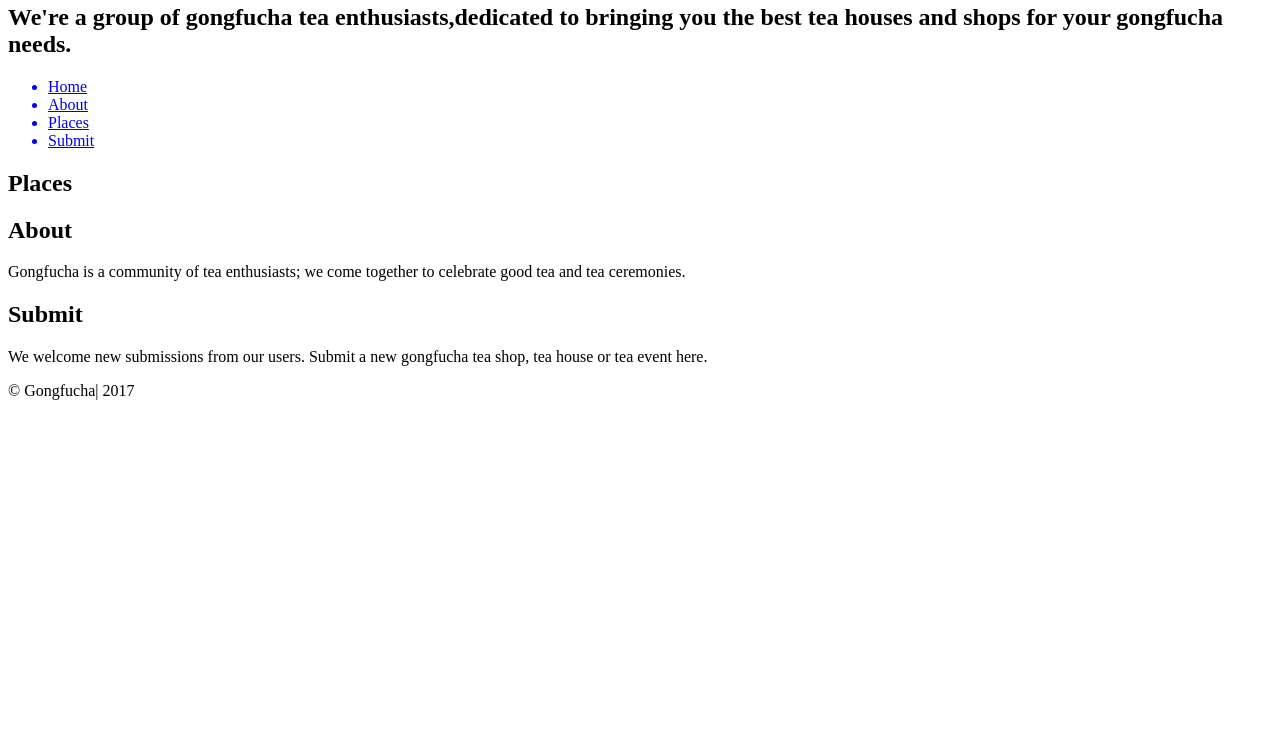
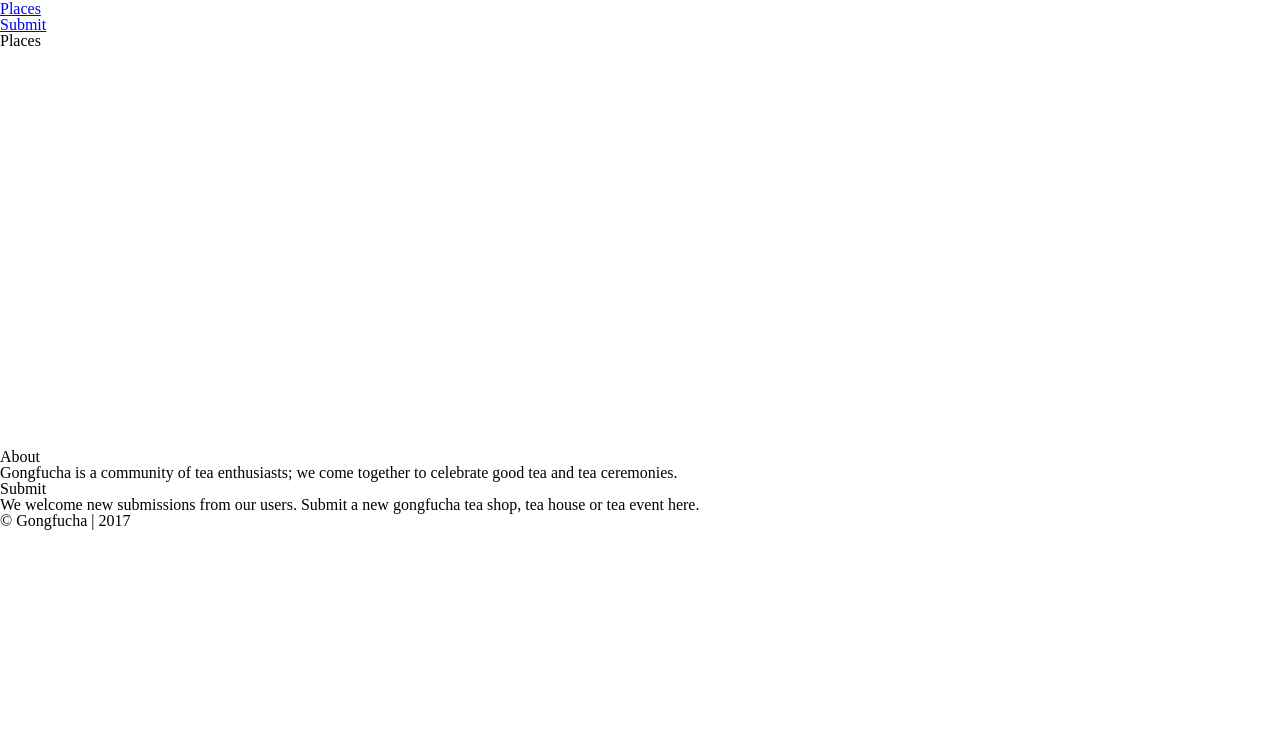
Before and after one commit to themarquisdesheric/gongfucha, a website: page public/index.html in a window 1280 px wide. Shown: the part 63-800 px from the top of the page. Drawn offline with nearby package versions, Linux system fonts and the light colour scheme.

Commit message:
Meyer reset added, HTML formatted a bit

```diff
--- a/public/index.html
+++ b/public/index.html
@@ -4,42 +4,64 @@
 	<meta charset="UTF-8">
 	<meta name="viewport" content="width=device-width, initial-scale=1.0">
 	<title>Gong Fu Cha</title>
+	<link type="text/css" rel="stylesheet" href="vendor/styles/meyer.css">
 	<link type="text/css" rel="stylesheet" href="styles/base.css">
 	<link type="text/css" rel="stylesheet" href="styles/layout.css">
 	<link type="text/css" rel="stylesheet" href="styles/module.css">
 </head>
+
 <body>
-  <header class="site-header clearfix">
-        <nav class="main-nav">
-            <h1 id="home">Welcome to Gongfucha</h1>
-            <h1>We're a group of gongfucha tea enthusiasts,dedicated to bringing you the best tea houses and shops for your gongfucha needs.</h1>
-            <div class="icon-menu"></div>
+	<header>
+		<nav>
+			<h1>Welcome to Gongfucha</h1>
+			<h2>We're a group of gongfucha tea enthusiasts,dedicated to bringing you the best tea houses and shops for your gongfucha
+				needs.</h2>
+
 			<ul>
-              <a href="/"><li class="tab" data-content="home">Home</li></a>
-              <a href="/about"><li class="tab" data-content="about">About</li></a>
-              <a href="/places"><li class="tab" data-content="portfolio">Places</li></a>
-              <a href="/submit"><li class="tab" data-content="submit">Submit</li>
+				<a href="/">
+					<li class="tab" data-content="home">Home</li>
+				</a>
+				<a href="/about">
+					<li class="tab" data-content="about">About</li>
+				</a>
+				<a href="/places">
+					<li class="tab" data-content="portfolio">Places</li>
+				</a>
+				<a href="/submit">
+					<li class="tab" data-content="submit">Submit</li>
 				</a>
 			</ul>
 		</nav>
 	</header>
+
 	<main>
 		<section id="places" class="tab-content">
 			<h2>Places</h2>
-          <!--Google Maps API goes here-->
+			<!-- GOOGLE MAPS API -->
+			<div id="map"></div>
 		</section>
+
 		<section id="about" class="tab-content">
 			<h2>About</h2>
 			<p>Gongfucha is a community of tea enthusiasts; we come together to celebrate good tea and tea ceremonies.</p>
 		</section>
-      <section id="contact" class="tab-content">
+
+		<section id="submit" class="tab-content">
 			<h2>Submit</h2>
 			<p>We welcome new submissions from our users. Submit a new gongfucha tea shop, tea house or tea event here.</p>
 		</section>
 	</main>
-  <footer class="site-footer">
-      <p>&copy; Gongfucha| 2017</p>
+
+	<footer>
+		<small>&copy; Gongfucha | 2017</small>
 	</footer>
+
+	<!-- VENDOR SCRIPTS -->
+	<script
+  src="https://code.jquery.com/jquery-3.2.1.slim.min.js"
+  integrity="sha256-k2WSCIexGzOj3Euiig+TlR8gA0EmPjuc79OEeY5L45g="
+  crossorigin="anonymous"></script>
+	<!-- SCRIPTS -->
 	<script src="scripts/models/model.js"></script>
 	<script src="scripts/views/view.js"></script>
 	<script src="scripts/controllers/controller.js"></script>
--- a/public/styles/base.css
+++ b/public/styles/base.css
@@ -1,3 +1,8 @@
 /*
   Base rules are the defaults. They are almost exclusively single element selectors but it could include attribute selectors, pseudo-class selectors, child selectors or sibling selectors. Essentially, a base style says that wherever this element is on the page, it should look like THIS.
 */
+
+#map {
+  height: 400px;
+  width: 100%;
+}
--- /dev/null
+++ b/public/vendor/styles/meyer.css
@@ -0,0 +1,48 @@
+/* http://meyerweb.com/eric/tools/css/reset/
+   v2.0 | 20110126
+   License: none (public domain)
+*/
+
+html, body, div, span, applet, object, iframe,
+h1, h2, h3, h4, h5, h6, p, blockquote, pre,
+a, abbr, acronym, address, big, cite, code,
+del, dfn, em, img, ins, kbd, q, s, samp,
+small, strike, strong, sub, sup, tt, var,
+b, u, i, center,
+dl, dt, dd, ol, ul, li,
+fieldset, form, label, legend,
+table, caption, tbody, tfoot, thead, tr, th, td,
+article, aside, canvas, details, embed,
+figure, figcaption, footer, header, hgroup,
+menu, nav, output, ruby, section, summary,
+time, mark, audio, video {
+	margin: 0;
+	padding: 0;
+	border: 0;
+	font-size: 100%;
+	font: inherit;
+	vertical-align: baseline;
+}
+/* HTML5 display-role reset for older browsers */
+article, aside, details, figcaption, figure,
+footer, header, hgroup, menu, nav, section {
+	display: block;
+}
+body {
+	line-height: 1;
+}
+ol, ul {
+	list-style: none;
+}
+blockquote, q {
+	quotes: none;
+}
+blockquote:before, blockquote:after,
+q:before, q:after {
+	content: '';
+	content: none;
+}
+table {
+	border-collapse: collapse;
+	border-spacing: 0;
+}
```
Lines whose indentation alone changed are shown as unchanged.
